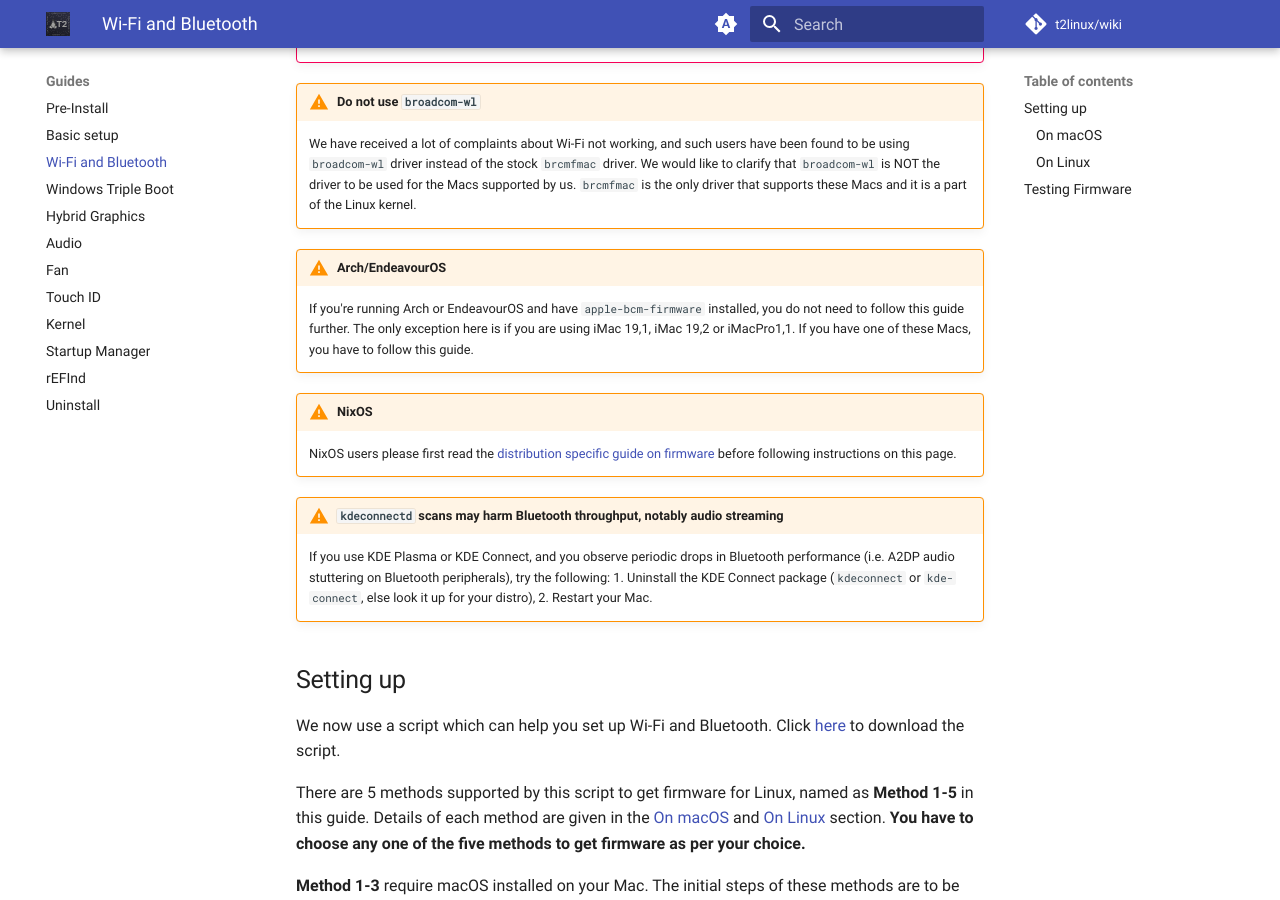
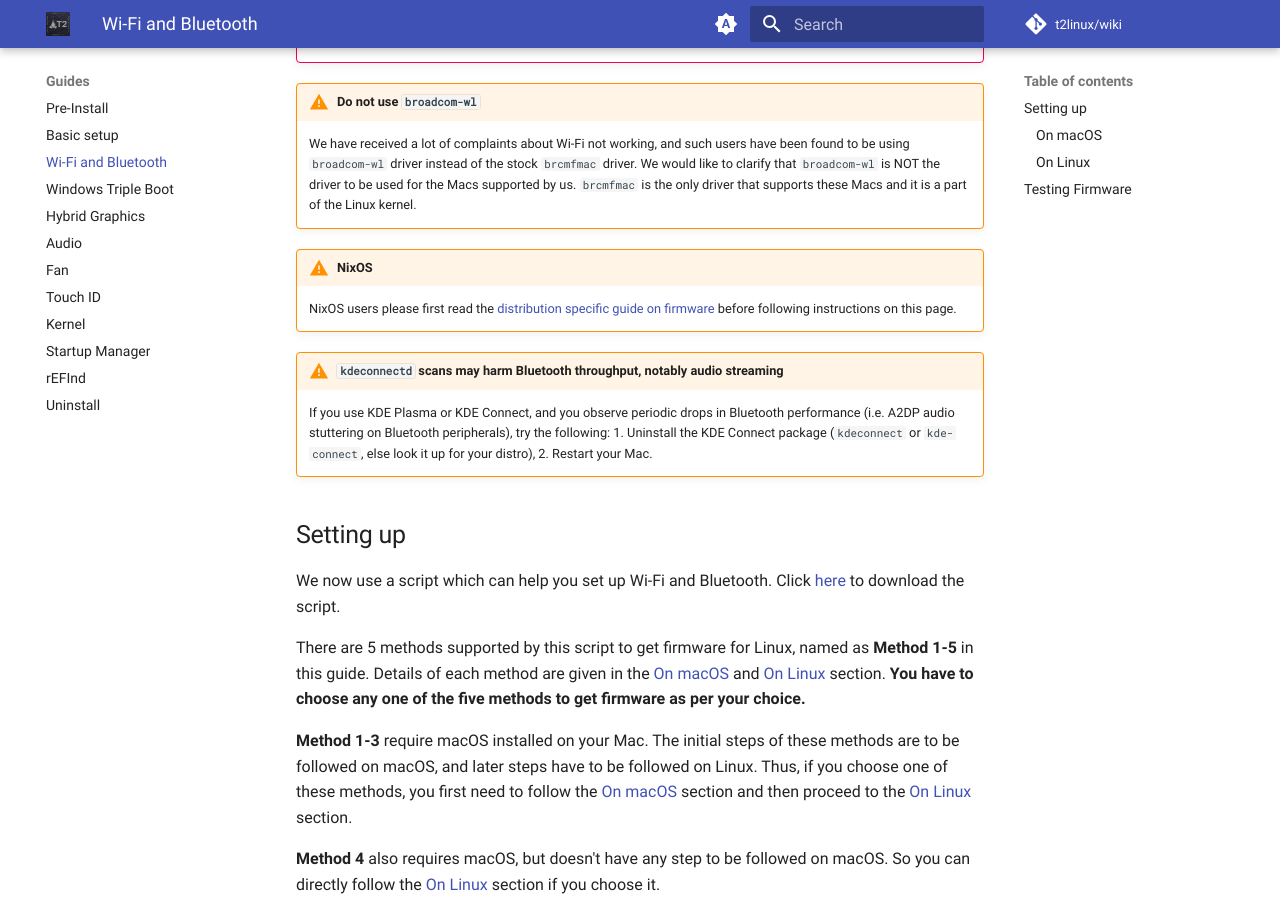
Before and after one commit to t2linux/wiki, an MkDocs documentation site: the page built from docs/guides/wifi-bluetooth.md, in a window 1280 px wide and 900 px high, scrolled down 448 px. Built offline with MkDocs 1.6.1 and Material for MkDocs 9.7.7, drawn with Linux system fonts in a browser that asks for light colours; comment, search, counter and statistics services are not loaded.

Commit message:
Update arch install instructions

```diff
--- a/docs/guides/wifi-bluetooth.md
+++ b/docs/guides/wifi-bluetooth.md
@@ -9,9 +9,6 @@ This page is a step by step guide to get Wi-Fi and Bluetooth working on T2 Macs,
 
 !!! Warning "Do not use `broadcom-wl`"
     We have received a lot of complaints about Wi-Fi not working, and such users have been found to be using `broadcom-wl` driver instead of the stock `brcmfmac` driver. We would like to clarify that `broadcom-wl` is NOT the driver to be used for the Macs supported by us. `brcmfmac` is the only driver that supports these Macs and it is a part of the Linux kernel.
-
-!!! Warning "Arch/EndeavourOS"
-    If you're running Arch or EndeavourOS and have `apple-bcm-firmware` installed, you do not need to follow this guide further. The only exception here is if you are using iMac 19,1, iMac 19,2 or iMacPro1,1. If you have one of these Macs, you have to follow this guide.
 
 !!! Warning "NixOS"
     NixOS users please first read the [distribution specific guide on firmware](../distributions/nixos/installation.md#wi-fi-and-bluetooth-setup) before following instructions on this page.
```
Also changed, not shown: docs/distributions/arch/faq.md (+1 -1 lines), docs/distributions/arch/installation.md (+1 -1 lines).
